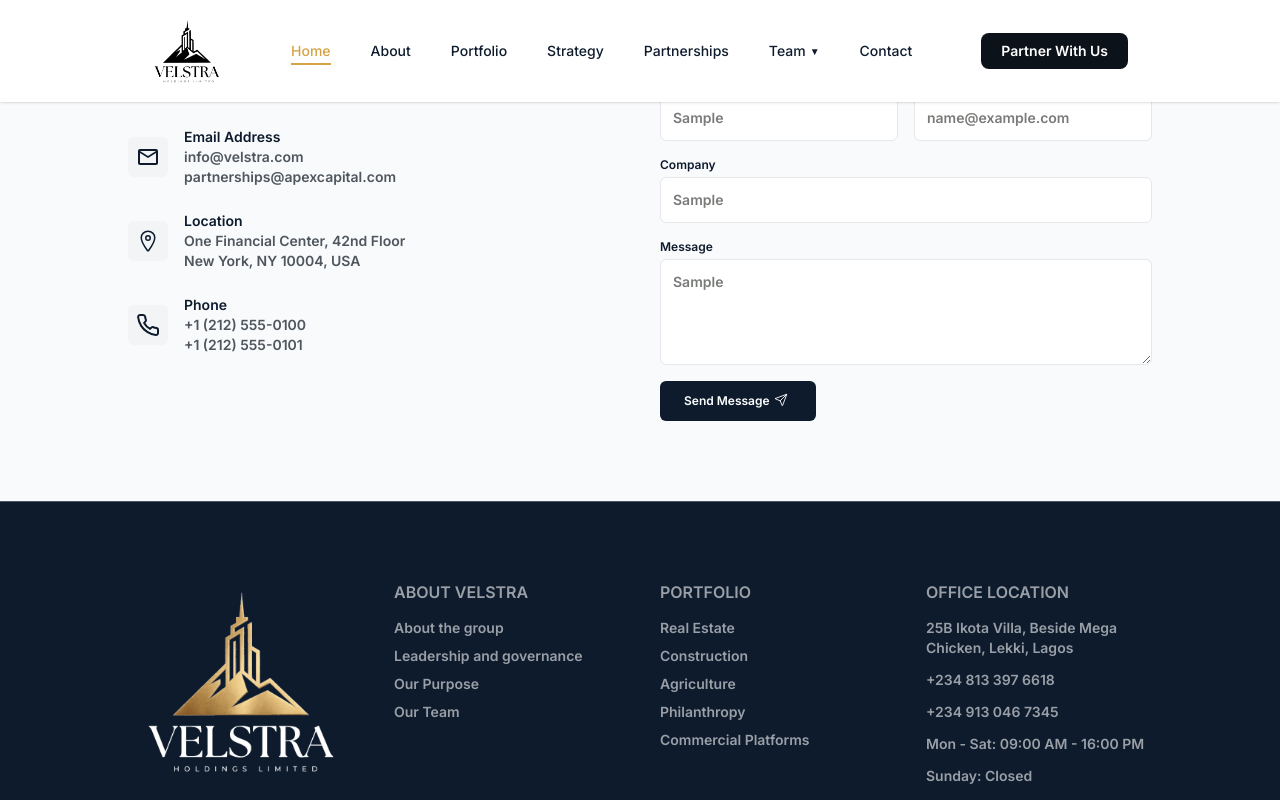
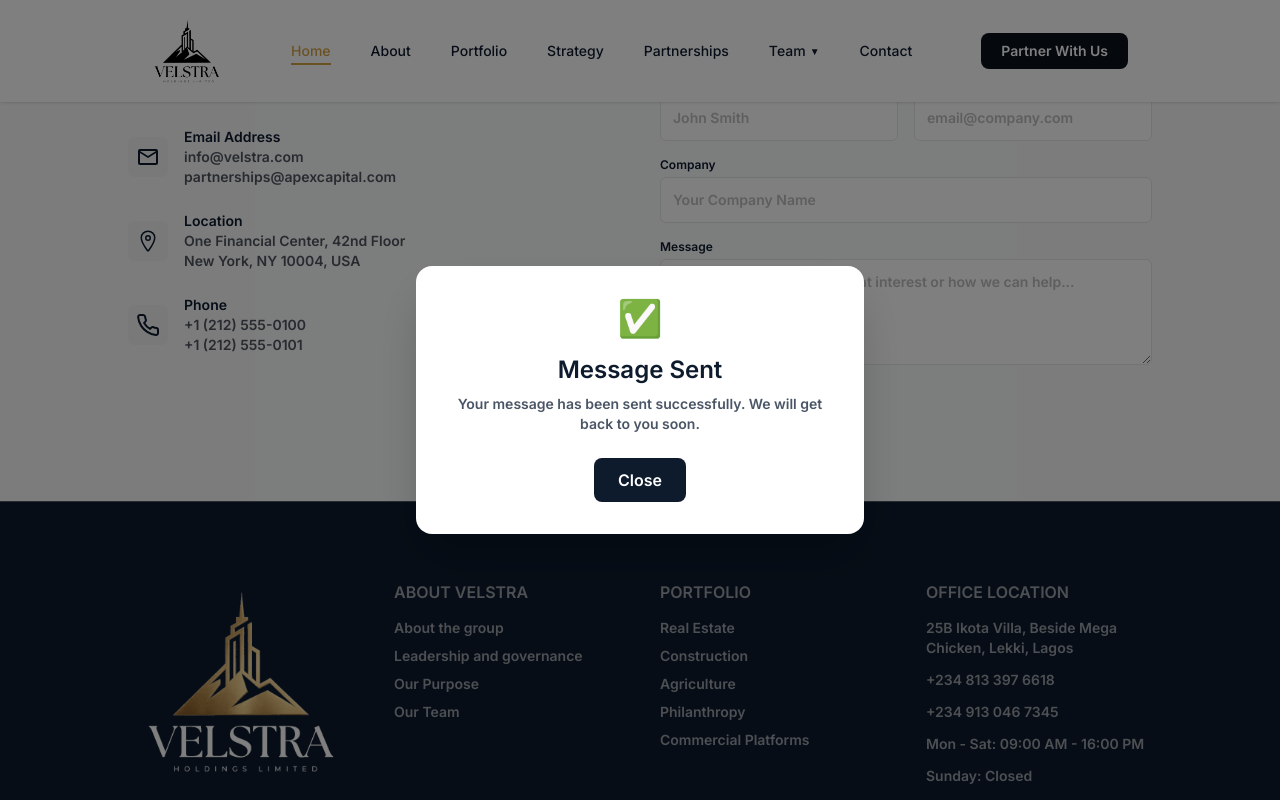
Before and after one commit to springpetSoftwares/Vestra.com, a React (Vite) app: page / in a window 1280 px wide. Both pictures are taken after typing "Sample", "name@example.com", "Sample", "Sample" into the empty fields and a click on the button "Send Message". Shown: the part 4545-5345 px from the top of the page. Built offline with nearby package versions, Linux system fonts and the light colour scheme; a web font is replaced by a local one.

Commit message:
new uodates

```diff
--- a/package.json
+++ b/package.json
@@ -10,7 +10,9 @@
     "preview": "vite preview"
   },
   "dependencies": {
+    "@emailjs/browser": "^4.4.1",
     "@tailwindcss/vite": "^4.2.2",
+    "emailjs": "^5.0.0",
     "emailjs-com": "^3.2.0",
     "framer-motion": "^12.38.0",
     "lucide-react": "^0.577.0",
--- a/src/pages/Home/contact.tsx
+++ b/src/pages/Home/contact.tsx
@@ -1,8 +1,10 @@
-import { motion, type Variants } from "framer-motion";
-import { useState } from "react";
+import { motion, AnimatePresence, type Variants } from "framer-motion";
+import { useRef, useState } from "react";
+import emailjs from "@emailjs/browser";
 import { IoPaperPlaneOutline, IoLocationOutline } from "react-icons/io5";
 import { MdOutlineMail } from "react-icons/md";
 import { LuPhone } from "react-icons/lu";
+
 
 const container: Variants = {
   hidden: {},
@@ -38,16 +40,53 @@
     message: "",
   });
 
+const formRef = useRef<HTMLFormElement | null>(null);
+const [isSending, setIsSending] = useState(false);
+const [showSuccess, setShowSuccess] = useState(false);
+const [showError, setShowError] = useState(false);
   const handleChange = (
     e: React.ChangeEvent<HTMLInputElement | HTMLTextAreaElement>
   ) => {
     setForm({ ...form, [e.target.name]: e.target.value });
   };
 
-  const handleSubmit = (e: React.FormEvent<HTMLFormElement>) => {
+ const handleSubmit = async (e: React.FormEvent<HTMLFormElement>) => {
   e.preventDefault();
-    console.log(form);
-    alert("Message sent!");
+
+  if (!formRef.current) return;
+
+  setIsSending(true);
+
+  try {
+    await emailjs.sendForm(
+      "service_cqhp5lo",
+      "template_soqey7y",
+      formRef.current,
+      "k0iXTdwaOQCqYJtYH"
+    );
+
+    await emailjs.sendForm(
+      "service_cqhp5lo",
+      "template_soqey7y",
+      formRef.current,
+      "k0iXTdwaOQCqYJtYH"
+    );
+
+    setShowSuccess(true);
+    setForm({
+      name: "",
+      email: "",
+      category: "",
+      company: "",
+      message: "",
+    });
+    formRef.current.reset();
+  } catch (error) {
+    console.log(error);
+    setShowError(true);
+  } finally {
+    setIsSending(false);
+  }
 };
 
   return (
@@ -131,6 +170,7 @@
         <motion.form
           variants={rightItem}
           onSubmit={handleSubmit}
+          ref={formRef}
           className="space-y-4"
         >
           <div className="grid sm:grid-cols-2 gap-4">
@@ -142,6 +182,7 @@
                 type="text"
                 name="name"
                 placeholder="John Smith"
+                value={form.name}
                 onChange={handleChange}
                 className="w-full border border-gray-200 bg-white p-3 rounded-md text-sm outline-none focus:ring-2 focus:ring-primary"
                 required
@@ -156,6 +197,7 @@
                 type="email"
                 name="email"
                 placeholder="email@company.com"
+                value={form.email}
                 onChange={handleChange}
                 className="w-full border border-gray-200 bg-white p-3 rounded-md text-sm outline-none focus:ring-2 focus:ring-primary"
                 required
@@ -171,6 +213,7 @@
               placeholder="Your Company Name"
               onChange={handleChange}
               className="w-full border border-gray-200 bg-white p-3 rounded-md text-sm outline-none focus:ring-2 focus:ring-primary"
+              value={form.company}
             />
           </div>
 
@@ -181,18 +224,102 @@
               placeholder="Tell us about your investment interest or how we can help..."
               rows={4}
               onChange={handleChange}
+              value={form.message}
               className="w-full border border-gray-200 p-3 bg-white rounded-md text-sm outline-none focus:ring-2 focus:ring-primary"
               required
             />
           </div>
 
-          <button className="bg-deep-blue text-white flex px-6 py-3 rounded-md text-xs hover:opacity-90 transition">
+          <button
+            type="submit"
+            disabled={isSending}
+            className="bg-deep-blue text-white flex items-center px-6 py-3 rounded-md text-xs hover:opacity-90 transition disabled:opacity-70 disabled:cursor-not-allowed"
+          >
+            {isSending ? (
+              <>
+                <span className="mr-2 h-4 w-4 animate-spin rounded-full border-2 border-white border-t-transparent"></span>
+                Sending...
+              </>
+            ) : (
+              <>
                 Send Message
                 <span className="text-white font-bold text-sm px-1">
                   <IoPaperPlaneOutline />
                 </span>
+              </>
+            )}
           </button>
         </motion.form>
+        {/* Pop ups */}
+        <AnimatePresence>
+  {showSuccess && (
+    <motion.div
+      initial={{ opacity: 0 }}
+      animate={{ opacity: 1 }}
+      exit={{ opacity: 0 }}
+      onClick={() => setShowSuccess(false)}
+      className="fixed inset-0 z-50 flex items-center justify-center bg-black/50 px-4"
+    >
+      <motion.div
+        initial={{ opacity: 0, scale: 0.9, y: 20 }}
+        animate={{ opacity: 1, scale: 1, y: 0 }}
+        exit={{ opacity: 0, scale: 0.9, y: 20 }}
+        transition={{ duration: 0.25 }}
+        onClick={(e) => e.stopPropagation()}
+        className="w-full max-w-md rounded-2xl bg-white p-8 text-center shadow-2xl"
+      >
+        <div className="mb-4 text-4xl">✅</div>
+        <h2 className="mb-2 text-2xl font-semibold text-deep-blue">
+          Message Sent
+        </h2>
+        <p className="mb-6 text-sm text-gray-600">
+          Your message has been sent successfully. We will get back to you soon.
+        </p>
+        <button
+          onClick={() => setShowSuccess(false)}
+          className="rounded-lg bg-deep-blue px-6 py-3 text-white"
+        >
+          Close
+        </button>
+      </motion.div>
+    </motion.div>
+  )}
+</AnimatePresence>
+
+<AnimatePresence>
+  {showError && (
+    <motion.div
+      initial={{ opacity: 0 }}
+      animate={{ opacity: 1 }}
+      exit={{ opacity: 0 }}
+      onClick={() => setShowError(false)}
+      className="fixed inset-0 z-50 flex items-center justify-center bg-black/50 px-4"
+    >
+      <motion.div
+        initial={{ opacity: 0, scale: 0.9, y: 20 }}
+        animate={{ opacity: 1, scale: 1, y: 0 }}
+        exit={{ opacity: 0, scale: 0.9, y: 20 }}
+        transition={{ duration: 0.25 }}
+        onClick={(e) => e.stopPropagation()}
+        className="w-full max-w-md rounded-2xl bg-white p-8 text-center shadow-2xl"
+      >
+        <div className="mb-4 text-4xl">❌</div>
+        <h2 className="mb-2 text-2xl font-semibold text-deep-blue">
+          Message Failed
+        </h2>
+        <p className="mb-6 text-sm text-gray-600">
+          Something went wrong while sending your message. Please try again.
+        </p>
+        <button
+          onClick={() => setShowError(false)}
+          className="rounded-lg bg-deep-blue px-6 py-3 text-white"
+        >
+          Close
+        </button>
+      </motion.div>
+    </motion.div>
+  )}
+</AnimatePresence>
       </motion.div>
     </div>
   );
```
Also changed, not shown: 1 other file (tests, documents, lock files or other folders). Lines whose indentation alone changed are shown as unchanged.
